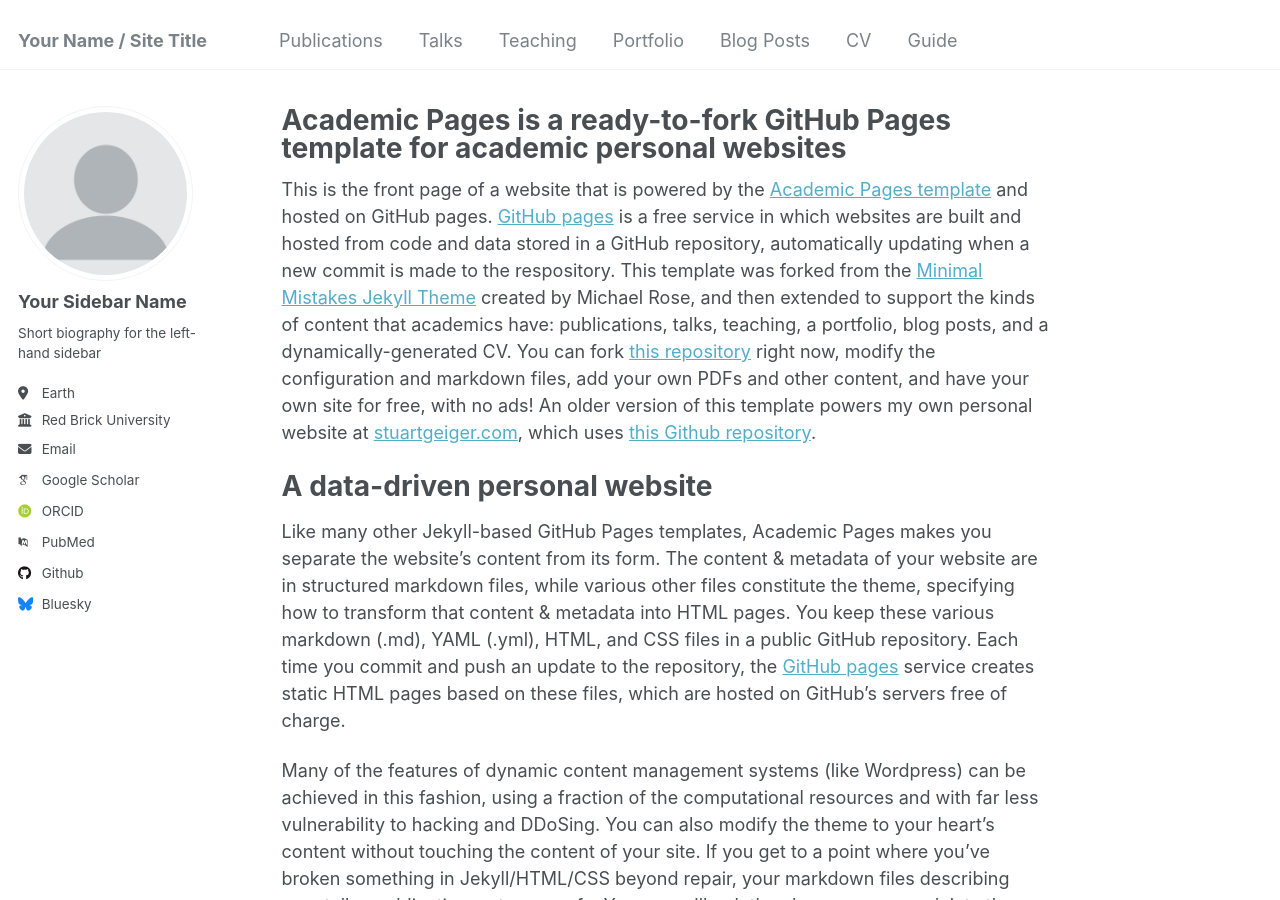
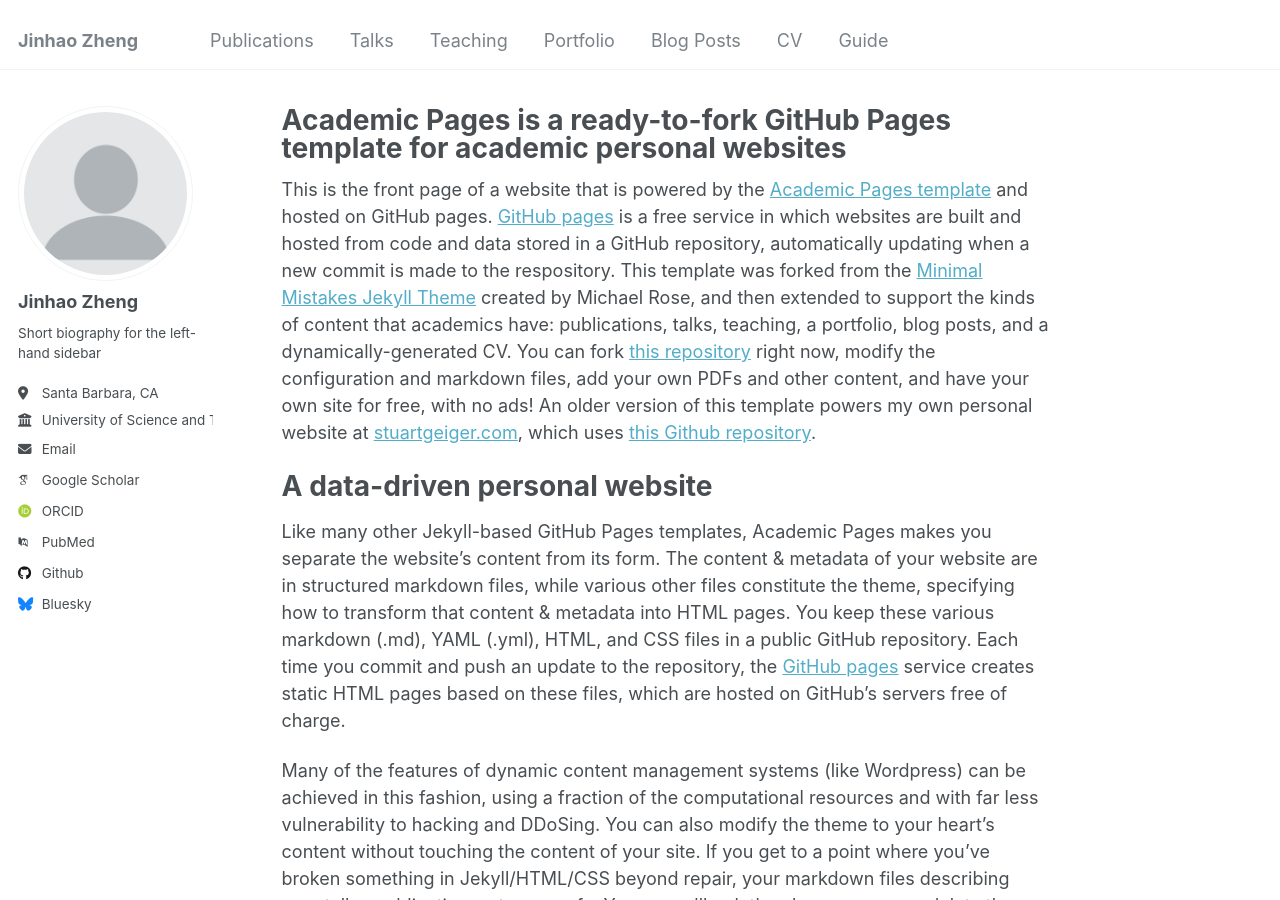
Before and after one commit to jinhaozheng04/jinhaozheng04.github.io, a Jekyll site: the page built from _pages/about.md, in a window 1280 px wide and 900 px high. Built offline with Jekyll 4.4.1, drawn with Linux system fonts in a browser that asks for light colours; some web fonts are replaced.

Commit message:
Update _config.yml

```diff
--- a/_config.yml
+++ b/_config.yml
@@ -8,13 +8,13 @@
 
 # Basic Site Settings
 locale                   : "en-US"
-title                    : "Your Name / Site Title"
+title                    : "Jinhao Zheng"
 title_separator          : "-"
 name                     : &name "Your Name"
 description              : &description "personal description"
-url                      : https://academicpages.github.io # the base hostname & protocol for your site e.g. "https://mmistakes.github.io"
+url                      : https://jinhaozheng04.github.io # the base hostname & protocol for your site e.g. "https://mmistakes.github.io"
 baseurl                  : "" # the subpath of your site, e.g. "/blog"
-repository               : "academicpages/academicpages.github.io"
+repository               : "jinhaozheng04/jinhaozheng04.github.io"
 
 # Site Author - The following control what appear as part of the author content on the side bar.
 #               If a field is blank the icon and link will not appear, otherwise it will be shown.
@@ -22,13 +22,13 @@ repository               : "academicpages/academicpages.github.io"
 author:
   # Biographic information
   avatar           : "profile.png"
-  name             : "Your Sidebar Name"
+  name             : "Jinhao Zheng"
   pronouns         : # example: "she/her"
   bio              : "Short biography for the left-hand sidebar"
-  location         : "Earth"
-  employer         : "Red Brick University"
+  location         : "Santa Barbara, CA"
+  employer         : "University of Science and Technology of China"
   uri              : # URL
-  email            : "none@example.org"
+  email            : "jinhaozheng2004@gmail.com"
 
   # Academic websites
   arxiv            : # URL - Update with the correct link to your profile
```
